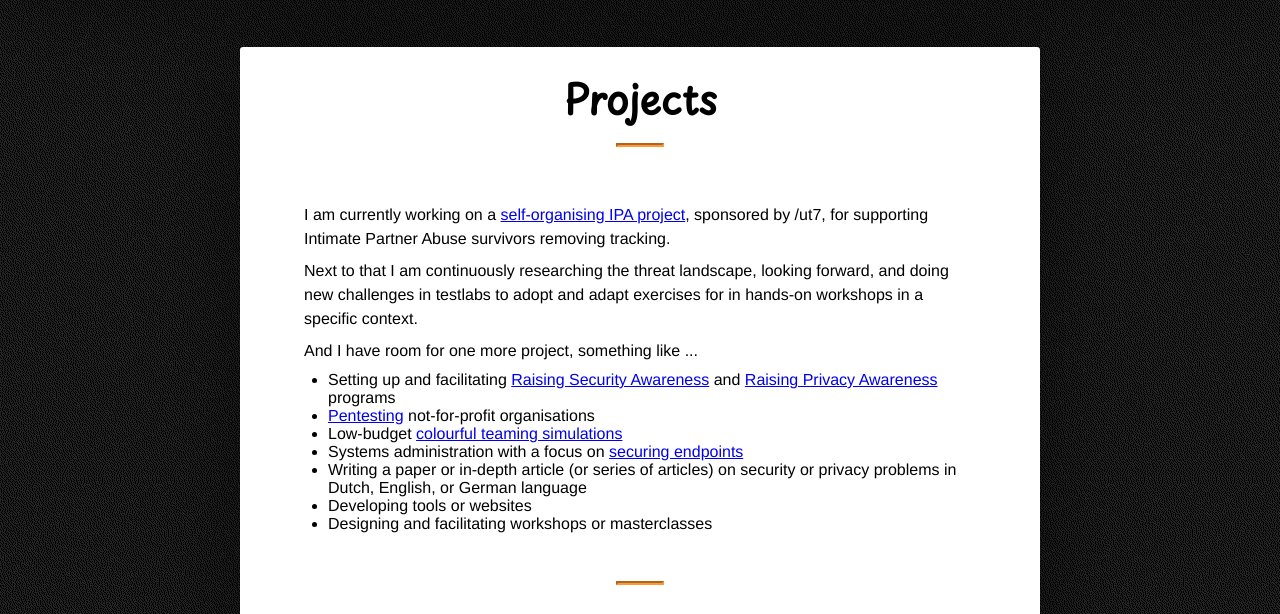
After one commit to tymyrddin/flask-tymyrddin, a Flask app: page /projects/ in a window 1280 px wide. The commit adds this page. Shown: the part 57-671 px from the top of the page. Run offline with Flask 3, Linux system fonts and the light colour scheme.

Commit message:
Adding projects page

```diff
--- a/project/blog/routes.py
+++ b/project/blog/routes.py
@@ -15,6 +15,16 @@ def about():
     return render_template('blog/about.html')
 
 
+@blog_blueprint.route('/projects/')
+def projects():
+    return render_template('recipes/projects.html')
+
+
+@blog_blueprint.route('/ipa/')
+def ipa():
+    return render_template('recipes/ipa.html')
+
+
 @blog_blueprint.route("/contact/")
 def contact():
     return render_template("blog/contact.html")
--- a/project/build/404/index.html
+++ b/project/build/404/index.html
@@ -30,6 +30,7 @@
             <nav>
                 <ul>
                     <li class="nav__item"><a href="/" class="nav__link">Home</a></li>
+                    <li class="nav__item"><a href="/projects/" class="nav__link">Projects</a></li>
                     <li class="nav__item"><a href="/blog/" class="nav__link">Blogs</a></li>
                     <li class="nav__item"><a href="/about/" class="nav__link">About</a></li>
                     <li class="nav__item"><a href="/contact/" class="nav__link">Contact</a></li>
--- a/project/build/about/index.html
+++ b/project/build/about/index.html
@@ -32,6 +32,7 @@
             <nav>
                 <ul>
                     <li class="nav__item"><a href="/" class="nav__link">Home</a></li>
+                    <li class="nav__item"><a href="/projects/" class="nav__link">Projects</a></li>
                     <li class="nav__item"><a href="/blog/" class="nav__link">Blogs</a></li>
                     <li class="nav__item"><a href="/about/" class="nav__link">About</a></li>
                     <li class="nav__item"><a href="/contact/" class="nav__link">Contact</a></li>
--- a/project/build/awareness/index.html
+++ b/project/build/awareness/index.html
@@ -32,6 +32,7 @@
             <nav>
                 <ul>
                     <li class="nav__item"><a href="/" class="nav__link">Home</a></li>
+                    <li class="nav__item"><a href="/projects/" class="nav__link">Projects</a></li>
                     <li class="nav__item"><a href="/blog/" class="nav__link">Blogs</a></li>
                     <li class="nav__item"><a href="/about/" class="nav__link">About</a></li>
                     <li class="nav__item"><a href="/contact/" class="nav__link">Contact</a></li>
--- a/project/build/blog/index.html
+++ b/project/build/blog/index.html
@@ -31,6 +31,7 @@
             <nav>
                 <ul>
                     <li class="nav__item"><a href="/" class="nav__link">Home</a></li>
+                    <li class="nav__item"><a href="/projects/" class="nav__link">Projects</a></li>
                     <li class="nav__item"><a href="/blog/" class="nav__link">Blogs</a></li>
                     <li class="nav__item"><a href="/about/" class="nav__link">About</a></li>
                     <li class="nav__item"><a href="/contact/" class="nav__link">Contact</a></li>
--- a/project/build/contact/index.html
+++ b/project/build/contact/index.html
@@ -32,6 +32,7 @@
             <nav>
                 <ul>
                     <li class="nav__item"><a href="/" class="nav__link">Home</a></li>
+                    <li class="nav__item"><a href="/projects/" class="nav__link">Projects</a></li>
                     <li class="nav__item"><a href="/blog/" class="nav__link">Blogs</a></li>
                     <li class="nav__item"><a href="/about/" class="nav__link">About</a></li>
                     <li class="nav__item"><a href="/contact/" class="nav__link">Contact</a></li>
--- a/project/build/pentesting/index.html
+++ b/project/build/pentesting/index.html
@@ -32,6 +32,7 @@
             <nav>
                 <ul>
                     <li class="nav__item"><a href="/" class="nav__link">Home</a></li>
+                    <li class="nav__item"><a href="/projects/" class="nav__link">Projects</a></li>
                     <li class="nav__item"><a href="/blog/" class="nav__link">Blogs</a></li>
                     <li class="nav__item"><a href="/about/" class="nav__link">About</a></li>
                     <li class="nav__item"><a href="/contact/" class="nav__link">Contact</a></li>
--- a/project/build/teaming/index.html
+++ b/project/build/teaming/index.html
@@ -32,6 +32,7 @@
             <nav>
                 <ul>
                     <li class="nav__item"><a href="/" class="nav__link">Home</a></li>
+                    <li class="nav__item"><a href="/projects/" class="nav__link">Projects</a></li>
                     <li class="nav__item"><a href="/blog/" class="nav__link">Blogs</a></li>
                     <li class="nav__item"><a href="/about/" class="nav__link">About</a></li>
                     <li class="nav__item"><a href="/contact/" class="nav__link">Contact</a></li>
--- a/project/build/thankyou/index.html
+++ b/project/build/thankyou/index.html
@@ -32,6 +32,7 @@
             <nav>
                 <ul>
                     <li class="nav__item"><a href="/" class="nav__link">Home</a></li>
+                    <li class="nav__item"><a href="/projects/" class="nav__link">Projects</a></li>
                     <li class="nav__item"><a href="/blog/" class="nav__link">Blogs</a></li>
                     <li class="nav__item"><a href="/about/" class="nav__link">About</a></li>
                     <li class="nav__item"><a href="/contact/" class="nav__link">Contact</a></li>
--- /dev/null
+++ b/project/recipes/templates/recipes/projects.html
@@ -0,0 +1,74 @@
+{% extends "base.html" %}
+
+{% block styling %}
+<link rel="stylesheet" href="{{ url_for('static', filename='css/blogpost_style.css') }}">
+<link rel="stylesheet" href="{{ url_for('static', filename='css/page_style.css') }}">
+{% endblock %}
+
+{% block content %}
+<div class="blogpost-container card-overlay">
+
+    <div class="page__article">
+        <h1>Projects</h1>
+        <hr class="light">
+    </div>
+
+    <div class="page__article_white">
+        <p>I am currently working on a <a href="../ipa">self-organising IPA project</a>, sponsored by /ut7, for supporting Intimate Partner Abuse survivors removing tracking.</p>
+        <p>Next to that I am continuously researching the threat landscape, looking forward, and doing new challenges in testlabs to adopt and adapt exercises for in hands-on workshops in a specific context.</p>
+        <p>And I have room for one more project, something like ...</p>
+        <ul>
+            <li>Setting up and facilitating <a href="../awareness">Raising Security Awareness</a> and <a href="https://green.tymyrddin.dev/">Raising Privacy Awareness</a> programs</li>
+            <li><a href="../pentesting">Pentesting</a> not-for-profit organisations</li>
+            <li>Low-budget <a href="../teaming">colourful teaming simulations</a></li>
+            <li>Systems administration with a focus on <a href="https://blue.tymyrddin.dev/">securing endpoints</a></li>
+            <li>Writing a paper or in-depth article (or series of articles) on security or privacy problems in Dutch, English, or German language</li>
+            <li>Developing tools or websites</li>
+            <li>Designing and facilitating workshops or masterclasses</li>
+        </ul>
+
+    </div>
+
+    <div><hr class="light"></div>
+    <div class="recipe-container">
+
+        <div class="card">
+            <a href="../ipa">
+                <img
+                    src="{{ url_for('static', filename='img/ipa.png') }}"
+                    alt="Sisters again"
+                    class="card__image" />
+                <div class="card__body__in__page">
+                    <h2 class="recipe-title-long">IPA project</h2>
+                </div>
+            </a>
+        </div>
+
+        <div class="card">
+            <a href="https://landscape.tymyrddin.dev/">
+                <img
+                    src="{{ url_for('static', filename='img/threat-landscape.png') }}"
+                    alt="Disc world"
+                    class="card__image" />
+                <div class="card__body__in__page">
+                    <h2 class="recipe-title-long">Threat landscape</h2>
+                </div>
+            </a>
+        </div>
+
+        <div class="card">
+            <a href="https://toekomstverkennen.nl/scenarioplanning/">
+                <img
+                    src="{{ url_for('static', filename='img/strategy.png') }}"
+                    alt="The Ankh Morpork guard"
+                    class="card__image" />
+                <div class="card__body__in__page">
+                    <h2 class="recipe-title-long">Scenario planning forward</h2>
+                </div>
+            </a>
+        </div>
+
+    </div>
+
+</div>
+{% endblock %}
--- a/project/templates/base.html
+++ b/project/templates/base.html
@@ -30,6 +30,7 @@
             <nav>
                 <ul>
                     <li class="nav__item"><a href="{{ url_for('recipes.recipes') }}" class="nav__link">Home</a></li>
+                    <li class="nav__item"><a href="{{ url_for('blog.projects') }}" class="nav__link">Projects</a></li>
                     <li class="nav__item"><a href="{{ url_for('blog.blog') }}" class="nav__link">Blogs</a></li>
                     <li class="nav__item"><a href="{{ url_for('blog.about') }}" class="nav__link">About</a></li>
                     <li class="nav__item"><a href="{{ url_for('blog.contact') }}" class="nav__link">Contact</a></li>
```
Also changed, not shown: project/blog/templates/blog/ipa.html (added, +30 -0 lines), project/blog/templates/blog/projects.html (added, +75 -0 lines), project/build/index.html (+13 -0 lines), project/recipes/templates/recipes/ipa.html (added, +29 -0 lines), project/recipes/templates/recipes/recipes.html (+12 -0 lines), tests/functional/test_blog.py (+26 -0 lines).
